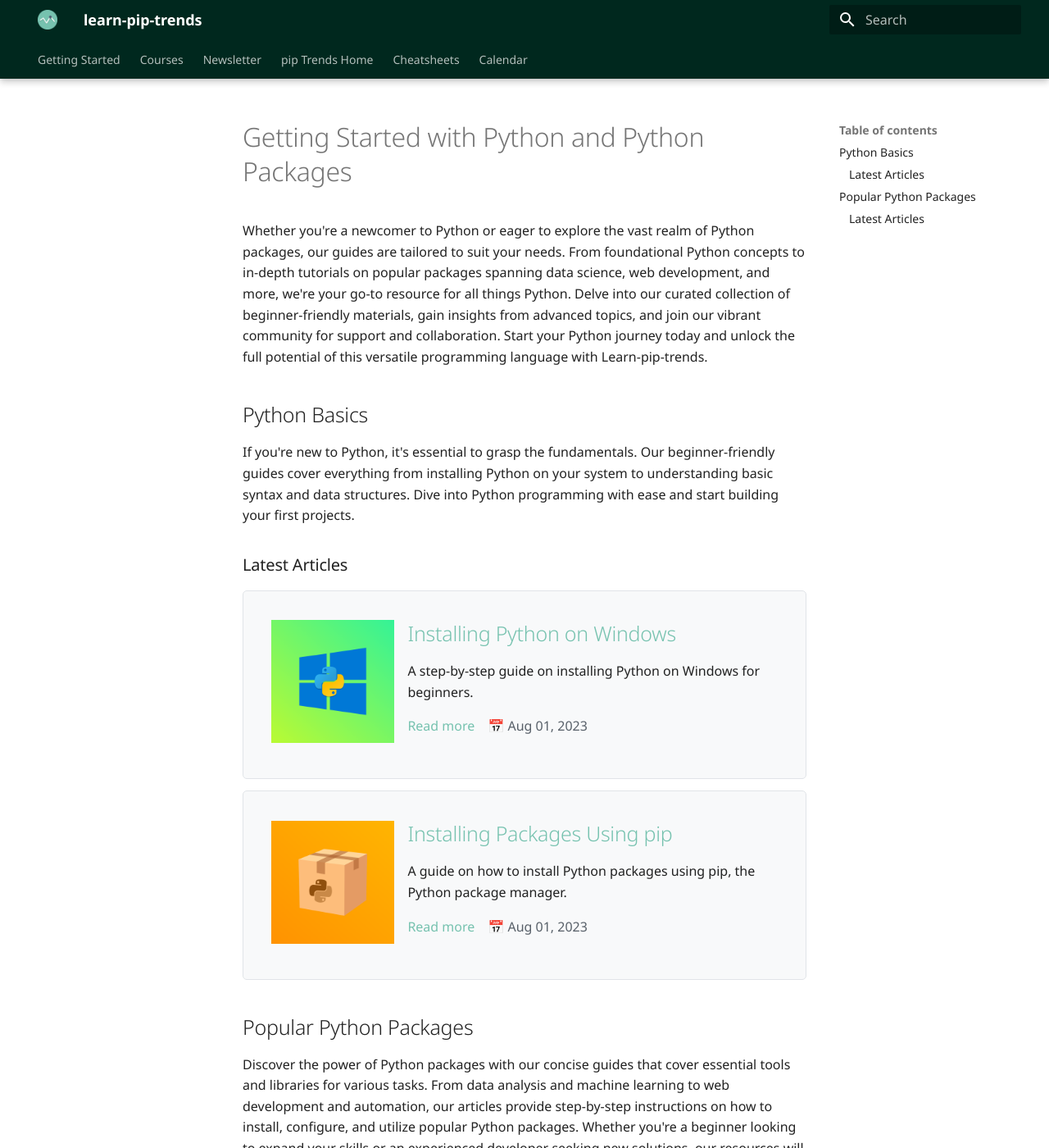
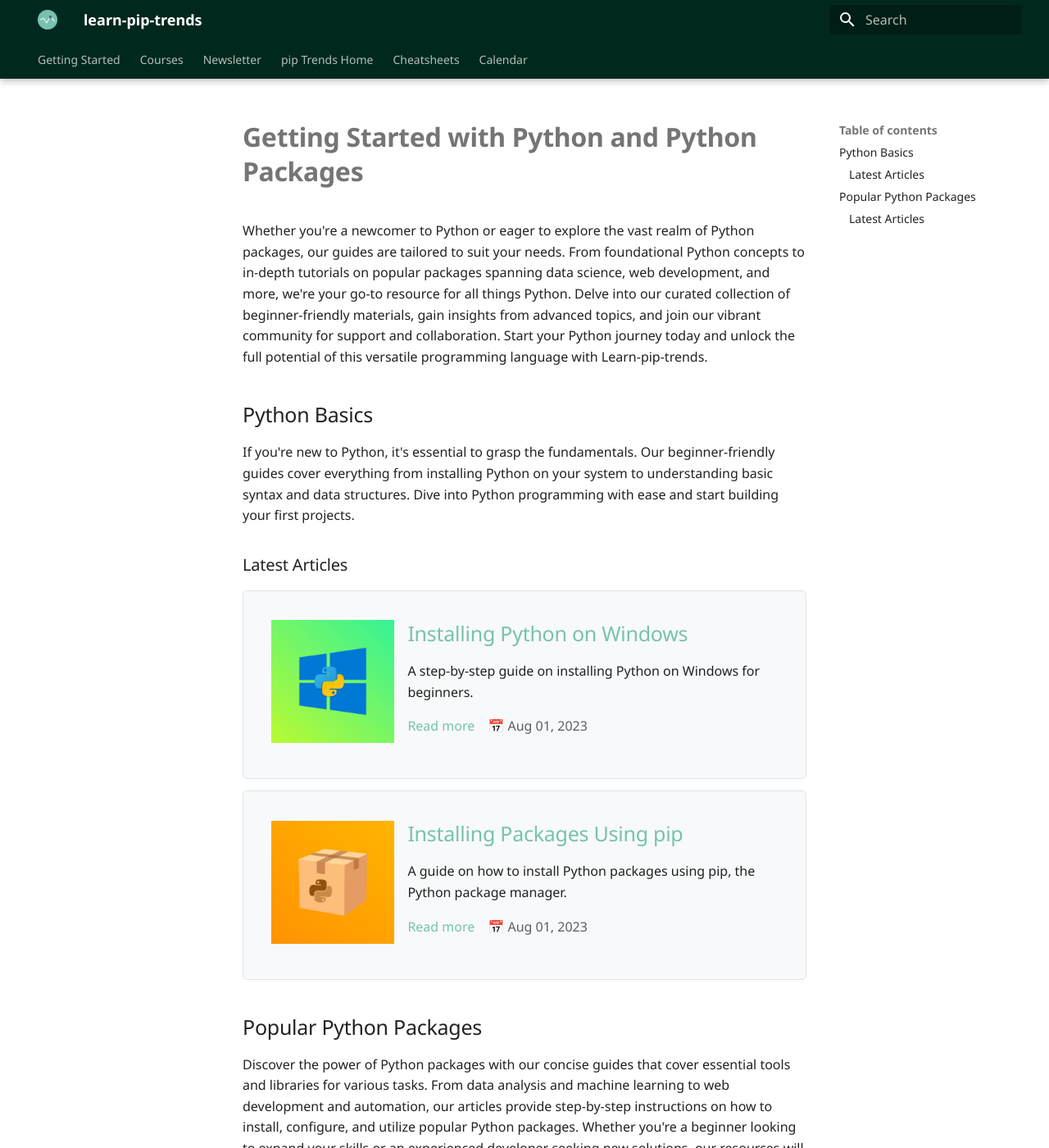
Before and after one commit to ayushjain01/learn-pip-trends-mk-docs, an MkDocs documentation site: the page built from docs/index.md, in a window 1280 px wide and 1400 px high. Shown: the whole window at 82% size. Built offline with MkDocs 1.6.1 and Material for MkDocs 9.7.7, drawn with Linux system fonts in a browser that asks for light colours.

Commit message:
Change font weight

```diff
--- a/docs/stylesheets/extra.css
+++ b/docs/stylesheets/extra.css
@@ -12,7 +12,12 @@
   {
     color: #76C2AF;
   }
-
+  .md-typeset h1{
+    font-weight: 550;
+  }
+  .md-typeset h2{
+    font-weight: 400;
+  }
 .footer {
   font-size: medium;
 
```
